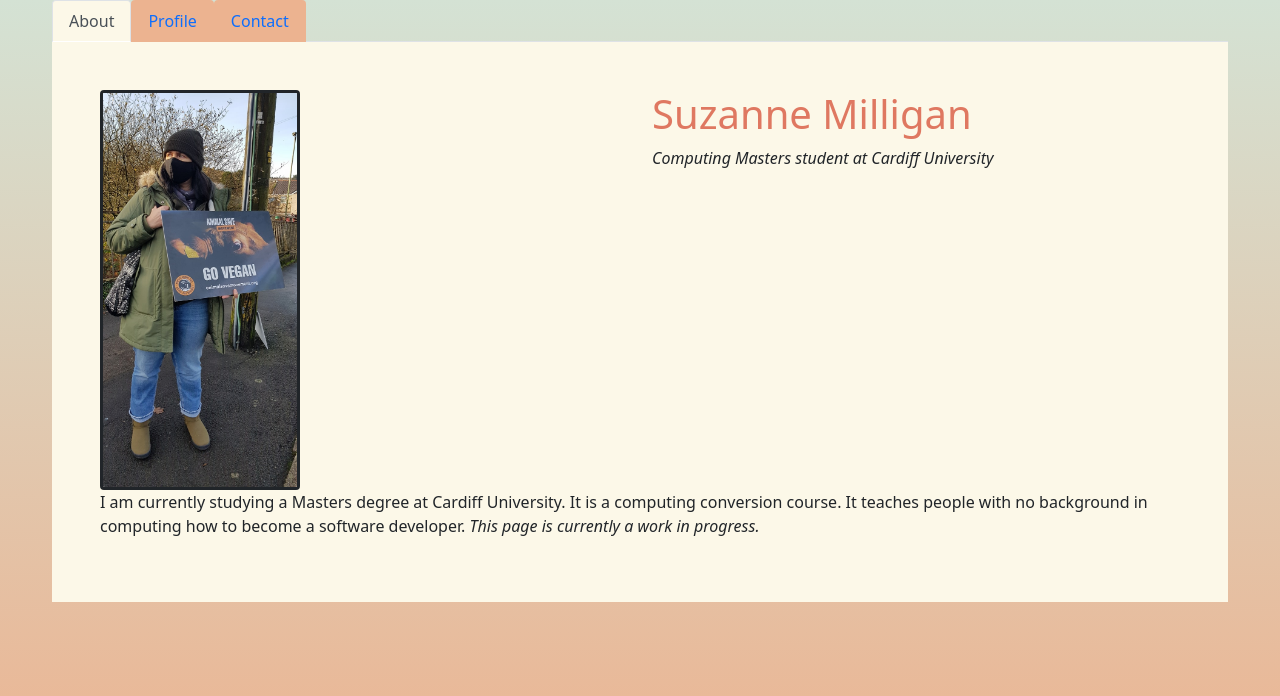
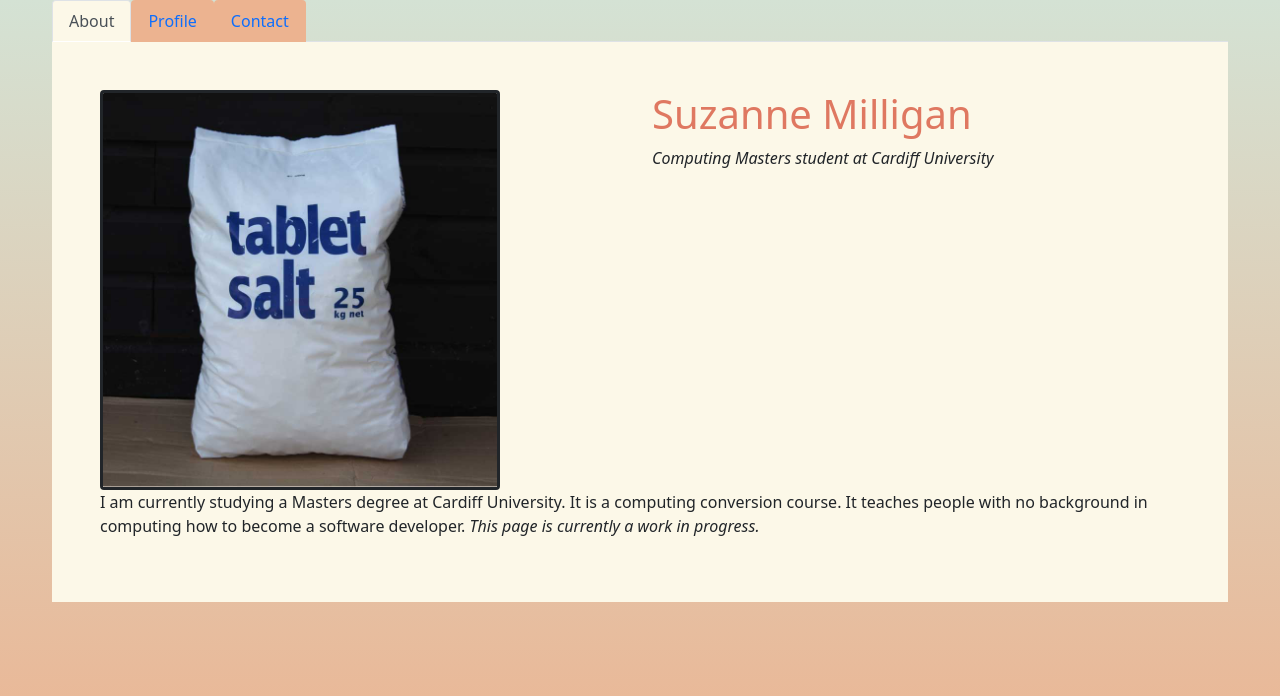
Before and after one commit to milligans/diss, a Flask app: page / in a window 1280 px wide. Shown: the top 696 px of the page. Run offline with Flask 2, Linux system fonts and the light colour scheme.

Commit message:
changed profile photograph

```diff
--- a/app/templates/index.html
+++ b/app/templates/index.html
@@ -19,7 +19,7 @@
     <div class="row ">
         <div class="col" id="mypic">
 
-                <img src = "{{url_for('static', filename='img/smilligan.jpg')}}" alt="image of Suzanne Milligan" class="rounded float-start" width ="200px" height="400px" border="3px">
+                <img src = "{{url_for('static', filename='img/tablet-salt25.jpg')}}" alt="image of Suzanne Milligan" class="rounded float-start"   border="3px">
         </div>
         <div class="col" id ="spiel">
                 <h1>Suzanne Milligan</h1>
```
Also changed, not shown: app/static/img/smilligan.jpg (deleted), app/static/img/tablet-salt25.jpg (added).
